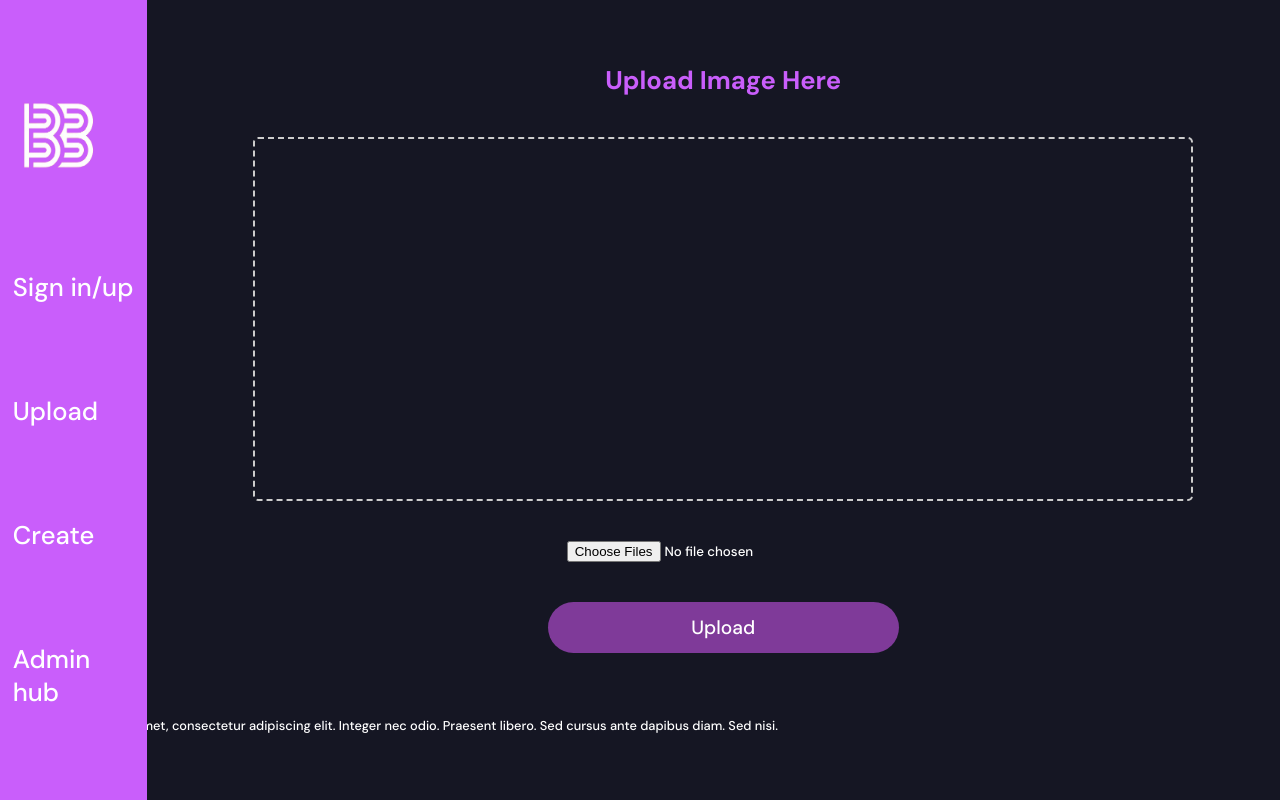
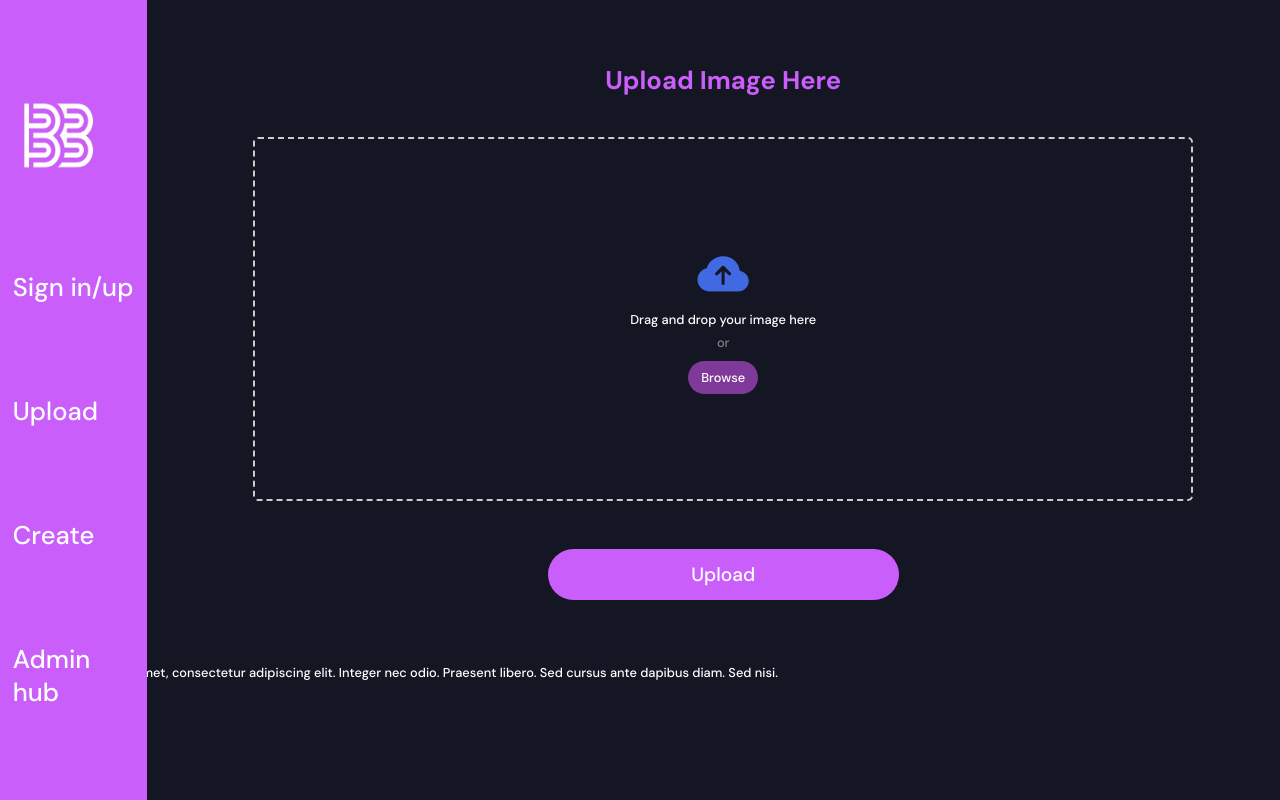
Before and after one commit to BruceTheBear5/BB_VideoCreator, a Flask app: page /upload-images in a window 1280 px wide. Run offline with Flask 3, Linux system fonts and the light colour scheme; the visitor is signed in with stand-in values (Sample User, id 1); some libraries are stand-ins or nearby versions.

Commit message:
upload page

```diff
--- a/static/Scripts/uploadImage.js
+++ b/static/Scripts/uploadImage.js
@@ -1,33 +1,99 @@
-function listUploadedImages() {
-    const fileInput = document.getElementById('fileInput');
-    const imageList = document.getElementById('imageList');
+// function listUploadedImages() {
+//     const fileInput = document.getElementById('fileInput');
+//     const imageList = document.getElementById('imageList');
 
-    const files = fileInput.files;
-    for (let i = 0; i < files.length; i++) {
-        const file = files[i];
-        if (file.type.startsWith('image/')) {
-            const listItem = document.createElement('li');
-            const image = document.createElement('img');
-            image.src = URL.createObjectURL(file);
-            image.alt = file.name;
-            listItem.appendChild(image);
-            imageList.appendChild(listItem);
-        }
-    }
-}
+//     const files = fileInput.files;
+//     for (let i = 0; i < files.length; i++) {
+//         const file = files[i];
+//         if (file.type.startsWith('image/')) {
+//             const listItem = document.createElement('li');
+//             const image = document.createElement('img');
+//             image.src = URL.createObjectURL(file);
+//             image.alt = file.name;
+//             listItem.appendChild(image);
+//             imageList.appendChild(listItem);
+//         }
+//     }
+// }
 
-function uploadImages() {
-    const files = document.getElementById('fileInput').files;
+// function uploadImages() {
+//     const files = document.getElementById('fileInput').files;
 
-    if (files.length === 0) {
-        alert('No files selected for upload.');
-        return;
+//     if (files.length === 0) {
+//         alert('No files selected for upload.');
+//         return;
+//     }
+
+//     console.log('Uploading files:', files);
+//     const imageList = document.getElementById('imageList');
+//     imageList.innerHTML = '';
+// }
+
+// document.getElementById('fileInput').addEventListener('change', listUploadedImages);
+// document.getElementById('uploadButton').addEventListener('click', uploadImages);
+document.addEventListener('DOMContentLoaded', function () {
+    let dropArea = document.getElementById('drop-area');
+    let fileInput = document.getElementById('fileInput');
+    let imageList = document.getElementById('imageList');
+    let browseButton = document.getElementById('browseButton');
+
+    ['dragenter', 'dragover', 'dragleave', 'drop'].forEach(eventName => {
+        dropArea.addEventListener(eventName, preventDefaults, false);
+        document.body.addEventListener(eventName, preventDefaults, false);
+    });
+
+    ['dragenter', 'dragover'].forEach(eventName => {
+        dropArea.addEventListener(eventName, highlight, false);
+    });
+
+    ['dragleave', 'drop'].forEach(eventName => {
+        dropArea.addEventListener(eventName, unhighlight, false);
+    });
+
+    dropArea.addEventListener('drop', handleDrop, false);
+
+    function preventDefaults(e) {
+        e.preventDefault();
+        e.stopPropagation();
     }
 
-    console.log('Uploading files:', files);
-    const imageList = document.getElementById('imageList');
-    imageList.innerHTML = '';
-}
+    function highlight() {
+        dropArea.classList.add('highlight');
+    }
 
-document.getElementById('fileInput').addEventListener('change', listUploadedImages);
-document.getElementById('uploadButton').addEventListener('click', uploadImages);
+    function unhighlight() {
+        dropArea.classList.remove('highlight');
+    }
+
+    function handleDrop(e) {
+        let files = e.dataTransfer.files;
+        handleFiles(files);
+    }
+
+    browseButton.addEventListener('click', () => {
+        fileInput.click();
+    });
+
+    fileInput.addEventListener('change', function (e) {
+        handleFiles(this.files);
+    });
+
+    var ul = document.createElement('ul');
+    function handleFiles(files) {
+        files = [...files];
+        files.forEach(previewFile);
+        imageList.appendChild(ul);
+    }
+
+    function previewFile(file) {
+        let li = document.createElement('li');
+        let reader = new FileReader();
+        reader.readAsDataURL(file);
+        reader.onloadend = function () {
+            let img = document.createElement('img');
+            img.src = reader.result;
+            li.appendChild(img);
+        }
+        ul.appendChild(li);
+    }
+});
--- a/static/Styles/uploadPage.css
+++ b/static/Styles/uploadPage.css
@@ -15,18 +15,28 @@ body{
   padding-bottom: 5vh;
 }
 
-.drop-area {
+#drop-area {
   border: 2px dashed #ccc;
   border-radius: 5px;
   padding: 20px;
   width: 70vw;
   height: 40vh;
-  text-align: center;
-  cursor: pointer;
   transition: border-color 0.3s ease-in-out;
+  display: flex;
+  align-items: center;
+  justify-content: center;
+  flex-direction: column;
+
 }
 
-.highlight {
+#browseButton{
+  background-color: var(--accent-hover);
+  padding: 1vh 1vw;
+  border-radius: 5vh;
+  cursor: pointer;
+}
+
+#drop-area.highlight {
   background-color: #f0f0f0;
 }
 
@@ -35,26 +45,26 @@ body{
   justify-content: center;
   align-items: center;
   flex-direction: column;
-  gap: 5vh;
+  gap: 3vh;
 }
 
-.imageList{
+#imageList{
   display: flex;
   align-items: center;
   flex-direction: row;
 }
 
-.imageList ul {
+#imageList ul {
   list-style-type: none;
   padding: 0;
 }
 
-.imageList li {
+#imageList li {
   list-style: none;
   margin-bottom: 5px;
 }
 
-.imageList img {
+#imageList img {
   max-width: 100px;
   max-height: 100px;
   margin-right: 10px;
@@ -88,6 +98,6 @@ button{
   border: none;
   border-radius: 5vh;
   width: 33%;
-  background: var(--accent-hover);
+  background: var(--accent);
   cursor: pointer;
 }
--- a/templates/uploadPage.html
+++ b/templates/uploadPage.html
@@ -4,6 +4,8 @@
     <meta charset="UTF-8">
     <meta name="viewport" content="width=device-width, initial-scale=1.0">
     <title>Upload Page</title>
+    <!-- <link href="https://cdn.jsdelivr.net/npm/bootstrap@5.3.3/dist/css/bootstrap.min.css" rel="stylesheet" integrity="sha384-QWTKZyjpPEjISv5WaRU9OFeRpok6YctnYmDr5pNlyT2bRjXh0JMhjY6hW+ALEwIH" crossorigin="anonymous"> -->
+    <link rel="stylesheet" href="https://cdn.jsdelivr.net/npm/bootstrap-icons@1.11.1/font/bootstrap-icons.css">
     <link rel="stylesheet" href="../static/Styles/uploadPage.css">
 </head>
 <body>
@@ -22,18 +24,31 @@
         <div class="Heading">
             <h1>Upload Image Here</h1>
         </div>
-        <div class="imageInput">
+        <!-- <div class="imageInput">
             <div id="drop-area" class="drop-area">
                 <ul id="imageList" class="imageList"></ul>
             </div>
             <input type="file" id="fileInput" multiple>
 
             <div id="buttonContainer"><button>Upload</button></div>
+        </div> -->
+        <div class="imageInput">
+            <div id="drop-area">
+                <i class="bi bi-cloud-arrow-up-fill text-primary" style="font-size: 4rem; color: var(--accent2)"></i>
+                <p>Drag and drop your image here</p>
+                <p style = "font-size: 0.75 rem; color: grey; margin: 0.75vh 0vw 1.25vh">or</p>
+                <p id="browseButton">Browse</p>
+                <input class="form-control" type="file" id="fileInput" multiple accept="image/*" style="display: none" >
+            </div>
+            <div id="imageList"></div>
+
+            <div id="buttonContainer"><button class="form-control">Upload</button></div>
         </div>
     </div>
     <footer id="footer">
         <p>Lorem ipsum dolor sit amet, consectetur adipiscing elit. Integer nec odio. Praesent libero. Sed cursus ante dapibus diam. Sed nisi.</p>
     </footer>
-    <script src="../Scripts/uploadImage.js"></script>
+    <script src="../static/Scripts/uploadImage.js"></script>
+    <script src="https://cdn.jsdelivr.net/npm/bootstrap@5.3.3/dist/js/bootstrap.bundle.min.js" integrity="sha384-YvpcrYf0tY3lHB60NNkmXc5s9fDVZLESaAA55NDzOxhy9GkcIdslK1eN7N6jIeHz" crossorigin="anonymous"></script>
 </body>
 </html>
```
